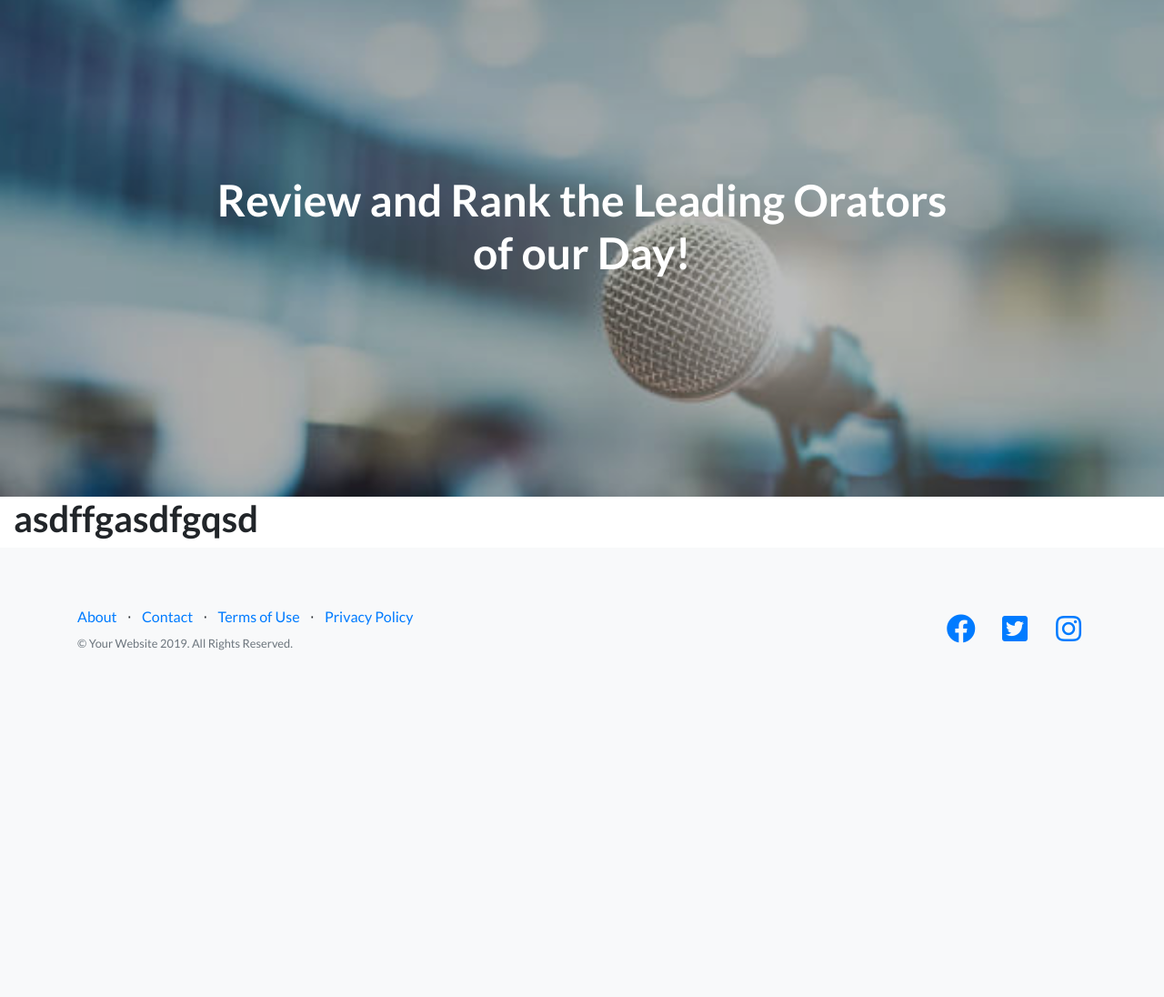
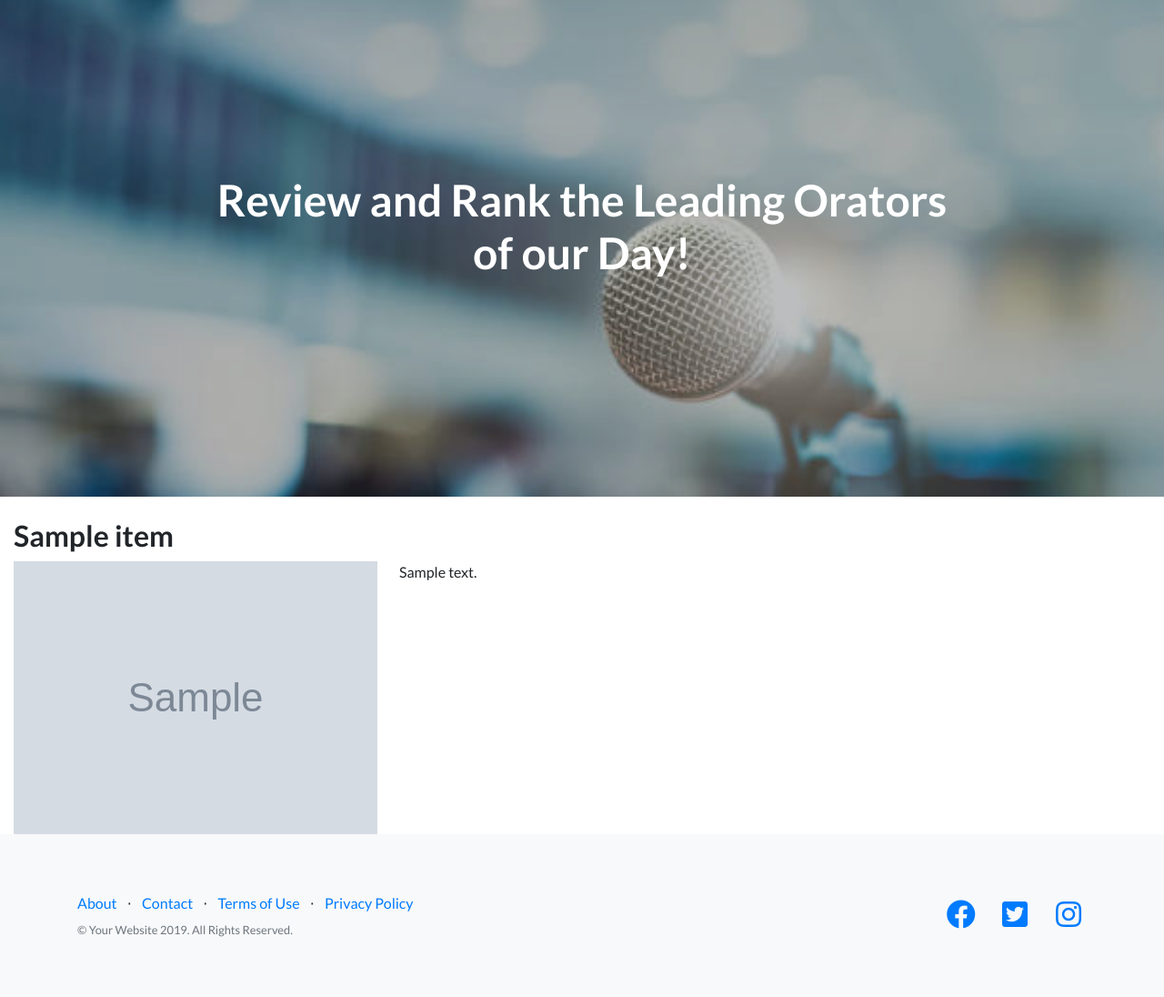
Before and after one commit to petergalvin-cyber/Milestone3_KeyNote, a Flask app: template templates/speaker_bio.html in a window 1280 px wide. Shown: the part 57-1153 px from the top of the page at 91% size. Before the commit the page ends 772 px from the top, so only its background shows below. Run offline with Flask 2, Linux system fonts and the light colour scheme; the template is opened without the code that fills it: most values are stand-ins (such as "Sample title", 1, 10 or a date in 2020); grey boxes marked "Sample" are stand-in pictures; some libraries are stand-ins or nearby versions.

Commit message:
Updated Individual Speaker page with Bio info

```diff
--- a/app.py
+++ b/app.py
@@ -25,6 +25,7 @@ def findspeaker():
     #print(speakers.count())
     return render_template("speaker_list.html", speakers=speakers)
 
+
 @app.route('/speakerbio/<speaker_id>')
 def speakerbio(speaker_id):
     speaker_info = mongo.db.speakers.find({'_id': ObjectId(speaker_id)})
@@ -32,7 +33,6 @@ def speakerbio(speaker_id):
 
 
 
-
 if __name__ == '__main__':
     app.run(host=os.environ.get('IP'),
             port=int(os.environ.get('PORT')),
--- a/static/css/landing-page.css
+++ b/static/css/landing-page.css
@@ -124,3 +124,8 @@ footer.footer {
   padding-top: 4rem;
   padding-bottom: 4rem;
 }
+
+.image-float {
+    float: left;
+    margin-right: 1em;
+}
--- a/templates/speaker_bio.html
+++ b/templates/speaker_bio.html
@@ -1,4 +1,22 @@
 {% extends 'base.html' %} {% block content %}
- <h1>asdffgasdfgqsd</h1>
+
+{% for item in speaker_info %}
+<br>
+
+<div class="row">
+    <div class="col">
+    <h2>{{item.name}}</h2>
+    </div>
+</div>
+
+<div class="row">
+    <div class="col">
+
+        <p><img src="{{item.photo}}" style="float:left;margin-right:1.5em;">
+        {{item.bio}}</p>
+    </div>
+
+    {% endfor %}
+</div>
 
 {% endblock %}
```
